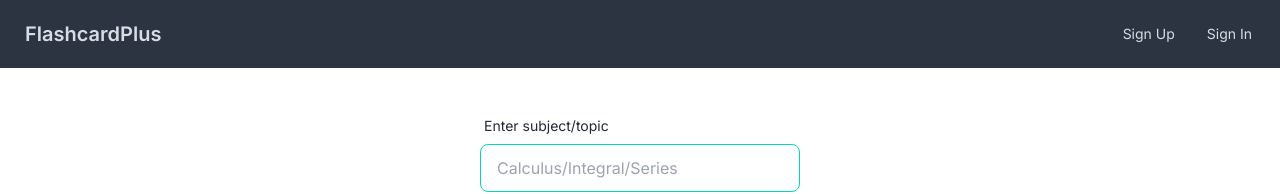
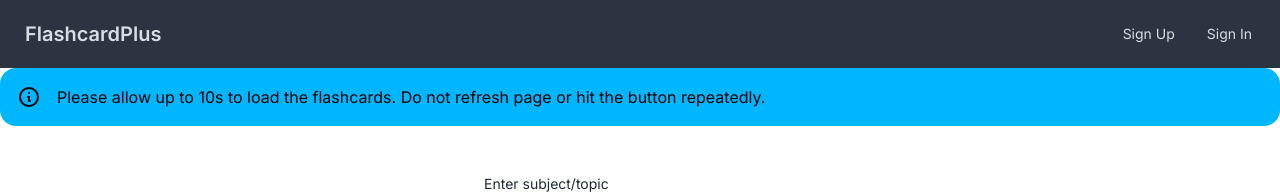
Before and after one commit to MargaretLai/AI-Flashcard-Generator, a Next.js app: page /generate in a window 1280 px wide. Shown: the top 194 px of the page. Built offline with nearby package versions, Linux system fonts and the light colour scheme; no server answers.

Commit message:
Added alert bar

```diff
--- a/app/components/UserInput.jsx
+++ b/app/components/UserInput.jsx
@@ -1,7 +1,7 @@
 import React from "react";
 import { useState } from "react";
 
-export default function UserInput({ onGenerateFlashcards}) {
+export default function UserInput({ onGenerateFlashcards }) {
   const [inputValue, setInputValue] = useState("");
 
   function handleSubmit(e) {
@@ -14,6 +14,27 @@
   }
 
   return (
+    <>
+      <div role="alert" className="alert alert-info">
+        <svg
+          xmlns="http://www.w3.org/2000/svg"
+          fill="none"
+          viewBox="0 0 24 24"
+          className="h-6 w-6 shrink-0 stroke-current"
+        >
+          <path
+            strokeLinecap="round"
+            strokeLinejoin="round"
+            strokeWidth="2"
+            d="M13 16h-1v-4h-1m1-4h.01M21 12a9 9 0 11-18 0 9 9 0 0118 0z"
+          ></path>
+        </svg>
+        <span>
+          Please allow up to 10s to load the flashcards. Do not refresh page or
+          hit the button repeatedly.
+        </span>
+      </div>
+
       <label className="form-control w-full max-w-xs user-input">
         <div className="label">
           <span className="label-text">Enter subject/topic</span>
@@ -32,5 +53,6 @@
           Generate Flashcards
         </button>
       </label>
+    </>
   );
 }
```
Lines whose indentation alone changed are shown as unchanged.
